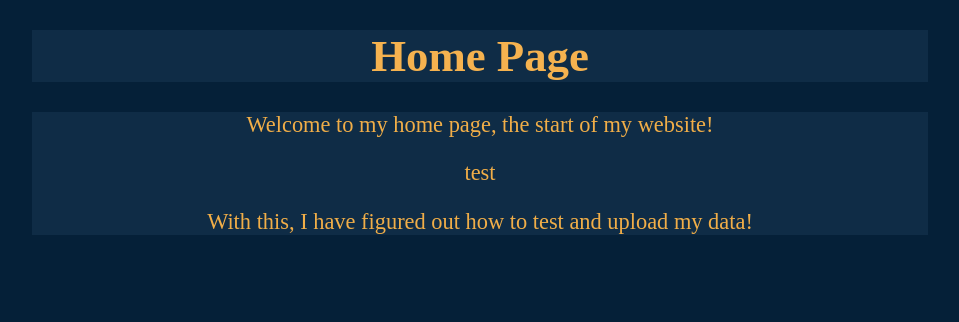
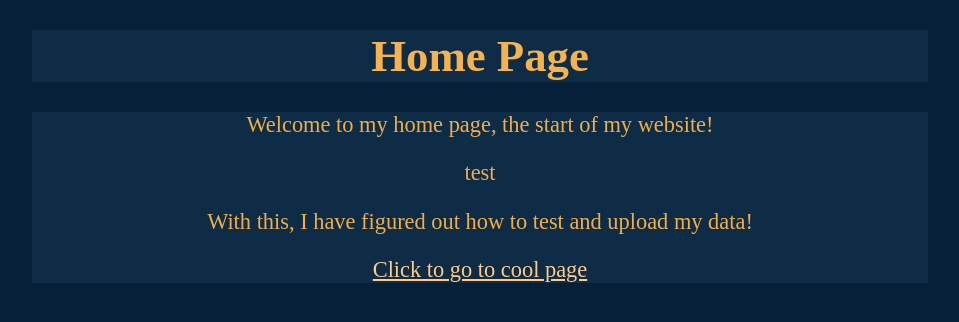
Before and after one commit to YRUPlayingThis/yruplayingthis.github.io, a plain HTML site: page index.html in a window 1280 px wide. Shown: the whole page, without its empty margins (160-1119 px from the left). Drawn offline with Linux system fonts and the light colour scheme.

Commit message:
added main page link

```diff
--- a/index.html
+++ b/index.html
@@ -15,7 +15,7 @@
     <p>Welcome to my home page, the start of my website!</p>
     <p>test</p>
     <p>With this, I have figured out how to test and upload my data!</p>
-
+    <a href="/walkthroughs/github_web_dev.html">Click to go to cool page</a>
   </main>
   <footer>
 
```
